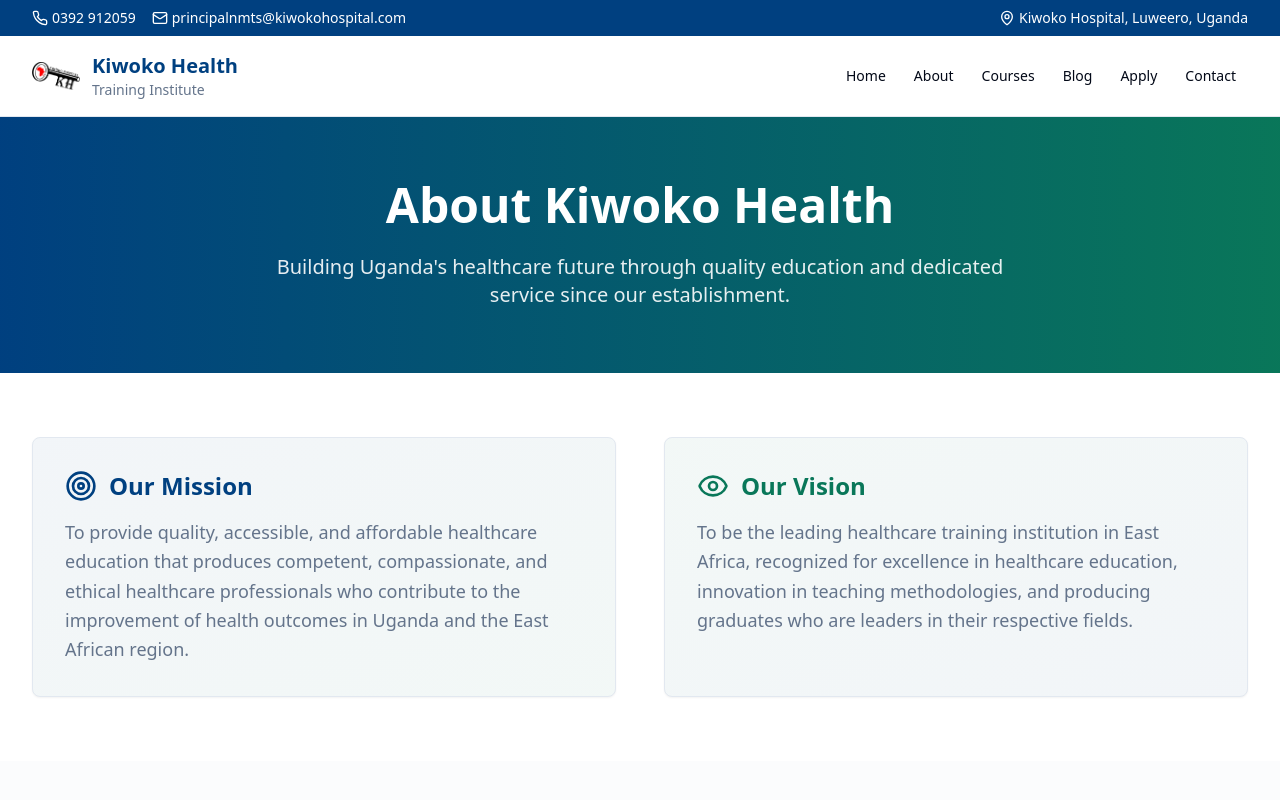
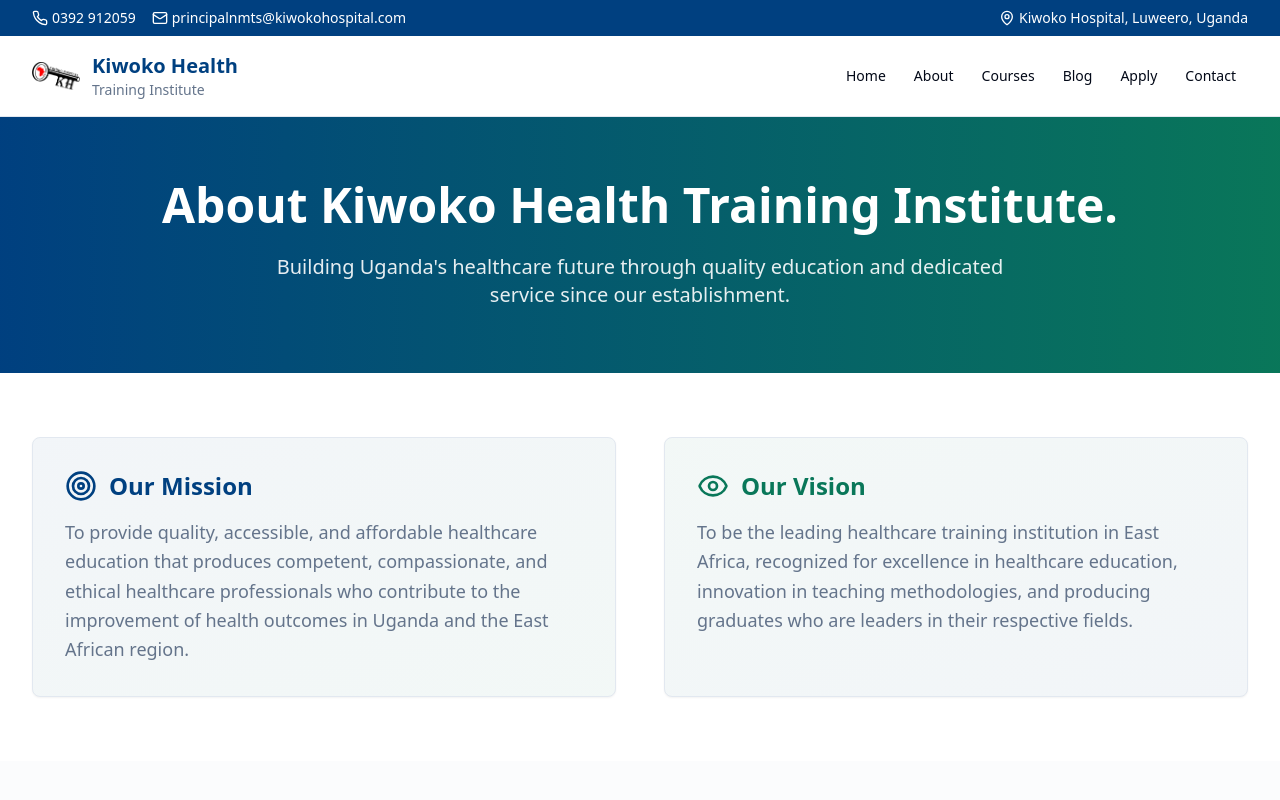
Before and after one commit to joelove-cmd/kiwoko-connect-learn, a React (Vite) app: page /about in a window 1280 px wide. Shown: the top 800 px of the page. Built offline with nearby package versions, Linux system fonts and the light colour scheme.

Commit message:
Manual edit: src/pages/About.tsx
Edited UI in Lovable

```diff
--- a/src/pages/About.tsx
+++ b/src/pages/About.tsx
@@ -35,7 +35,7 @@ const About = () => {
       <section className="bg-gradient-to-r from-primary to-secondary text-white py-16">
         <div className="max-w-7xl mx-auto px-4 sm:px-6 lg:px-8">
           <div className="text-center">
-            <h1 className="text-4xl md:text-5xl font-bold mb-6">About Kiwoko Health</h1>
+            <h1 className="text-4xl md:text-5xl font-bold mb-6">About Kiwoko Health Training Institute.</h1>
             <p className="text-xl text-white/90 max-w-3xl mx-auto">
               Building Uganda's healthcare future through quality education and dedicated service since our establishment.
             </p>
```
